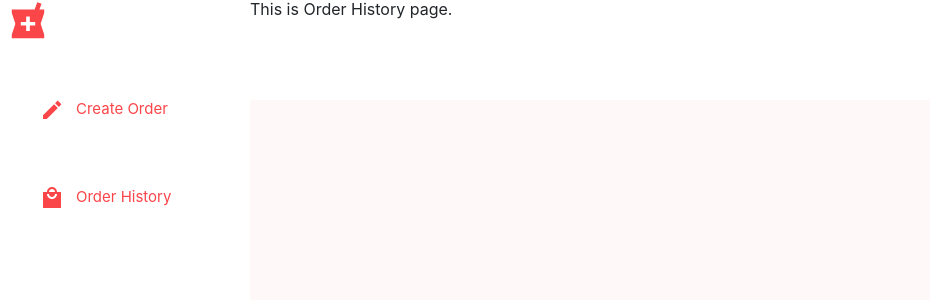
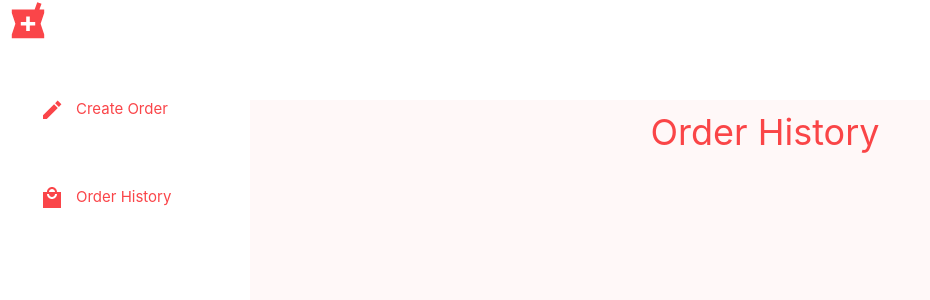
Before and after one commit to Uchchash346/Store-Management-System, a React (Create React App) app: page /salesHome in a window 1280 px wide. Both pictures are taken after a click on the button "Order History". Shown: the top 300 px of the page, without its empty margins (0-930 px from the left). Built offline with nearby package versions, Linux system fonts and the light colour scheme.

Commit message:
Order history page completed

```diff
--- /dev/null
+++ b/src/components/Sales Executive/OrderHistory/OrderHistory.css
@@ -0,0 +1,3 @@
+.order-history-heading{
+    color: #fa4547;
+}
--- a/src/components/Sales Executive/OrderHistory/OrderHistory.js
+++ b/src/components/Sales Executive/OrderHistory/OrderHistory.js
@@ -1,11 +1,14 @@
 import React from 'react';
+import './OrderHistory.css';
 
 const OrderHistory = () => {
     return (
         <div>
-            <h1>This is Order History page.</h1>
+            <div className="create-order-section pt-28">
+                <h2 className="text-center text-4xl order-history-heading">Order History</h2>
+            </div>
         </div>
     );
 };
 
-export default OrderHistory;<h1>This is Order History page.</h1>
+export default OrderHistory;
--- /dev/null
+++ b/src/components/Store Manager/StoreHomePage.css
@@ -0,0 +1,3 @@
+.create-order-heading{
+    color: #fa4547;
+}
--- a/src/components/Store Manager/StoreHomePage.js
+++ b/src/components/Store Manager/StoreHomePage.js
@@ -1,5 +1,5 @@
 import React from 'react';
-
+import './StoreHomePage.css';
 
 const StoreHomePage = () => {
     return (
```
